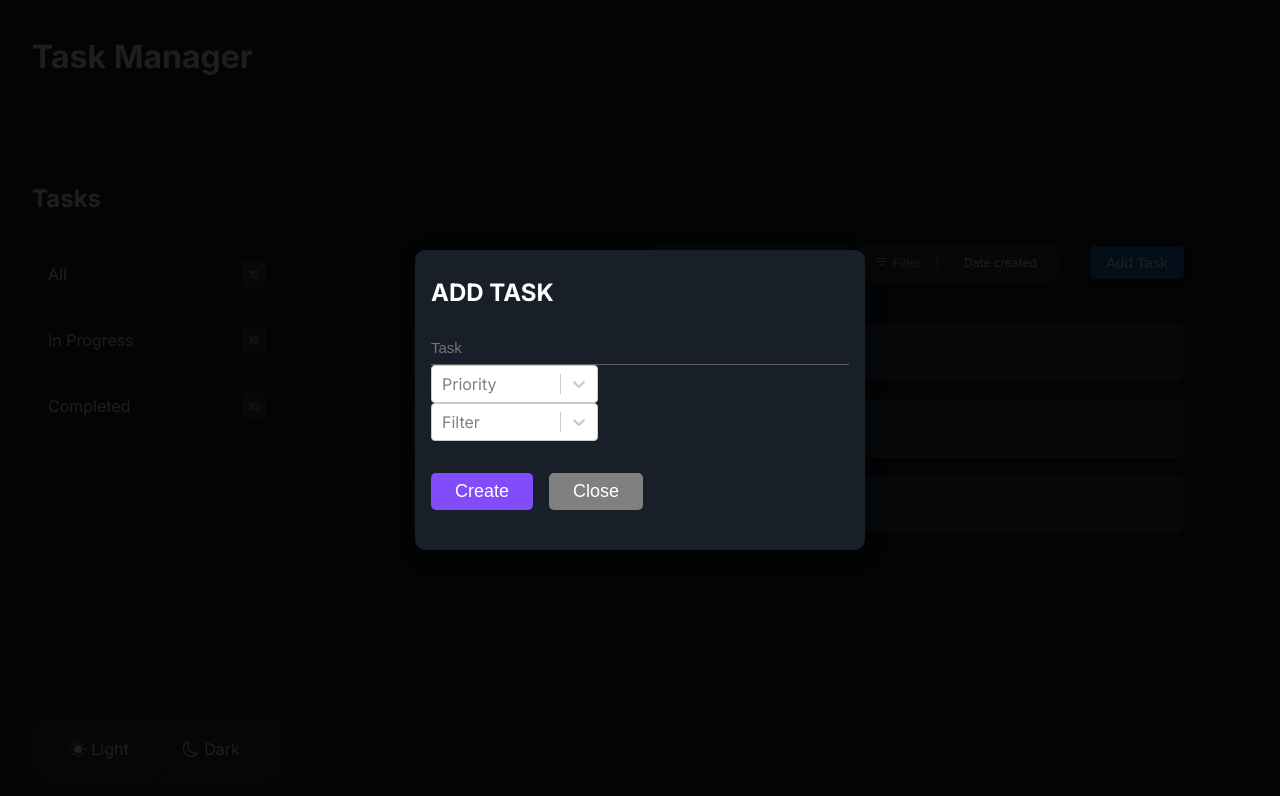
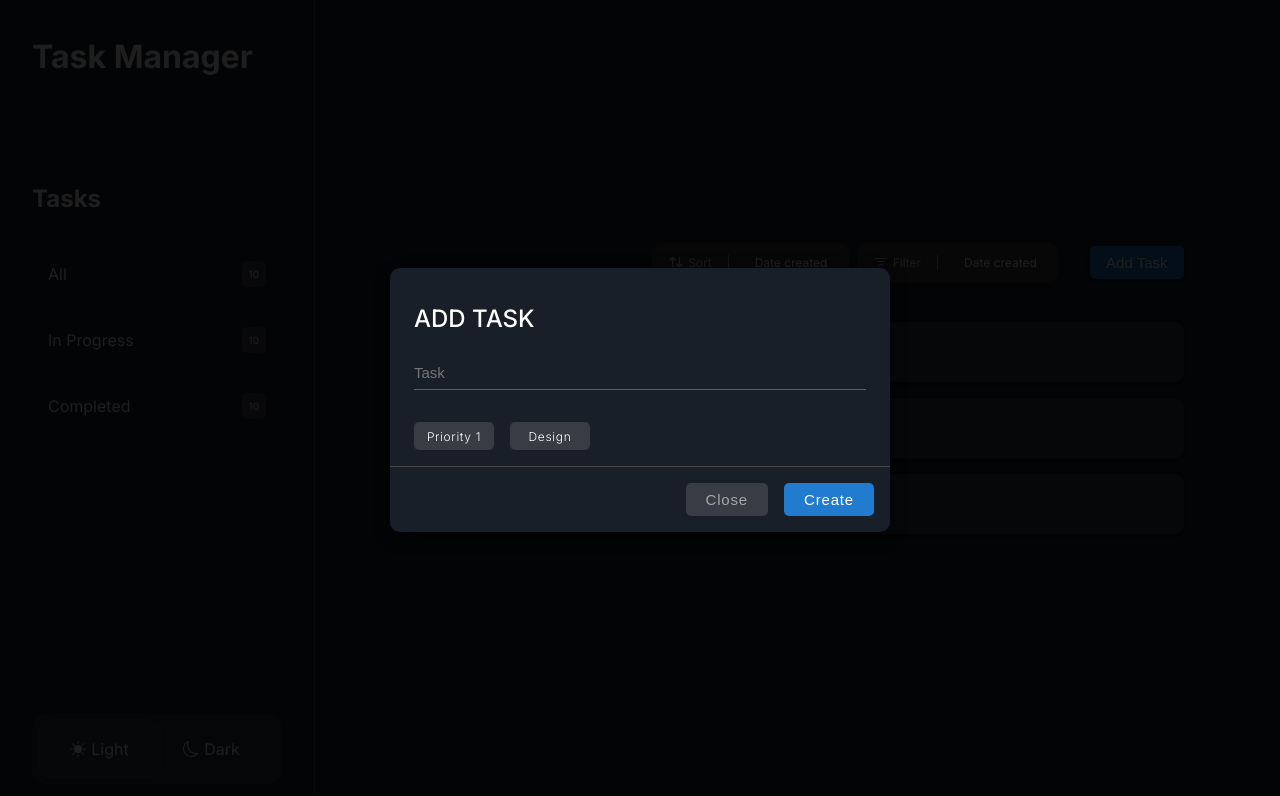
Before and after one commit to wx-it/reactjs-to-do-app, a React (Create React App) app: page / in a window 1280 px wide. Both pictures are taken after a click on the button "Add Task". Shown: the top 796 px of the page. Built offline with nearby package versions, Linux system fonts and the light colour scheme.

Commit message:
popup styling done

```diff
--- a/src/components/modal/Modal.jsx
+++ b/src/components/modal/Modal.jsx
@@ -53,6 +53,60 @@ const Modal = ({
     { value: "Personal", label: "Personal" },
   ];
 
+  const style = {
+    control: () => ({
+      display: "flex",
+      alignItems: "center",
+      justifyContent: "center",
+      textAlign: "center",
+      width: "5rem",
+      height: "1.75rem",
+      fontSize: "12px",
+      marginTop: "1rem",
+      letterSpacing: "0.055em",
+      fontWeight: "300",
+      padding: "0",
+      backgroundColor: "rgba(57, 60, 68, 1)",
+      border: "none",
+      color: "white",
+      outline: "none",
+      cursor: "pointer",
+      borderRadius: "5px",
+    }),
+    dropdownIndicator: () => ({
+      display: "none",
+    }),
+    indicatorSeparator: () => ({
+      display: "none",
+    }),
+    menuList: () => ({
+      fontSize: "12px",
+      width: "9.37rem",
+      color: "white",
+      backgroundColor: "rgba(57, 60, 68, 1)",
+    }),
+    option: (baseStyles) => ({
+      ...baseStyles,
+      margin: "none",
+      height: "100%",
+      cursor: "pointer",
+    }),
+    singleValue: (baseStyles) => ({
+      ...baseStyles,
+      color: "white",
+    }),
+  };
+
+  const theme = (theme) => ({
+    ...theme,
+    borderRadius: 0,
+    colors: {
+      ...theme.colors,
+      primary25: "rgba(33, 123, 207, 1)",
+      primary: "black",
+    },
+  });
+
   return (
     <Backdrop onClick={handleClose}>
       <motion.div
@@ -75,6 +129,7 @@ const Modal = ({
         <div className="add-task">
           <h2> {editId ? "EDIT TASK" : "ADD TASK"} </h2>
           <form action="" onSubmit={onSubmit}>
+            <div className="input-form">
               <input
                 type="text"
                 placeholder="Task"
@@ -82,41 +137,36 @@ const Modal = ({
                 value={text}
                 onChange={(e) => setText(e.currentTarget.value)}
               />
+            </div>
 
             <div className="dropdown">
               <Select
                 options={priorityOptions}
-                placeholder="Priority"
-                styles={{
-                  control: (baseStyles, state) => ({
-                    ...baseStyles,
-                    width: "40%",
-                  }),
-                }}
+                defaultValue={priorityOptions[0]}
+                isSearchable={false}
+                styles={style}
+                theme={theme}
               />
 
               <Select
                 options={filterOptions}
-                placeholder="Filter"
-                styles={{
-                  control: (baseStyles, state) => ({
-                    ...baseStyles,
-                    width: "40%",
-                  }),
-                }}
+                defaultValue={filterOptions[0]}
+                isSearchable={false}
+                styles={style}
+                theme={theme}
               />
             </div>
 
             <div className="create-task-btn">
+              <button type="button" onClick={handleClose}>
+                Close
+              </button>
               <button
                 type="submit"
                 onClick={() => (editId ? handleClose() : null)}
               >
                 {" "}
                 {editId ? "Edit" : "Create"}{" "}
-              </button>
-              <button type="button" onClick={handleClose}>
-                Close
               </button>
             </div>
           </form>
--- a/src/components/modal/modal.css
+++ b/src/components/modal/modal.css
@@ -1,9 +1,9 @@
 /*..........popup...........*/
 
 .add-task {
-  width: 450px;
+  width: 500px;
   border-radius: 10px;
-  padding: 0.5rem 1rem;
+  padding: 1rem 0rem;
   background-color: #181F28;
   box-shadow: 1px 5px 20px rgba(0, 0, 0, 0.2);
   z-index: 222;
@@ -11,53 +11,65 @@
 
 .add-task h2 {
   color: white;
+  font-weight: 500;
+  padding: 0 1.5rem;
 }
 
-.add-task form input {
+.input-form {
+  padding: 0 1.5rem;
+}
+
+.input-form input {
   border: none;
-  border-bottom: 1px #5F5F5F solid ;
+  border-bottom: 1px #5F5F5F solid;
   width: 100%;
   background-color: transparent;
   padding: 0.75rem 0rem 0.5rem 0rem;
   font-size: 15px;
   color: rgb(129, 125, 133);
-
 }
 
-.add-task form select {
-  width: 93.5%;
-  padding: 0.75rem 0 0.75rem 1rem;
-  border: none;
-  font-size: 15px;
-  color: rgb(129, 125, 133);
-  box-shadow: 0px 1px 5px 2px rgba(0, 0, 0, 0.1);
-}
-
-.add-task form input:focus,
-.add-task form select:focus {
+.input-form input:focus {
   outline: none;
 }
 
 .create-task-btn {
   display: flex;
   align-items: center;
-  justify-content: flex-start;
-  gap: 1rem;
-  width: 90%;
-  margin: 2rem 0;
+  justify-content: flex-end;
+  width: 100%;
+  padding-top: 1rem;
+  border-top: 1px solid rgba(69, 69, 69, 1);
+  margin-right: 1.5rem;
 }
 
 .create-task-btn button {
   border: none;
-  background-color: rgb(129, 77, 250);
-  color: white;
-  padding: 0.5rem 1.5rem;
+  background-color: rgba(57, 60, 68, 1);
+  color: rgba(167, 167, 167, 1);
+  padding: 0.5rem 1.25rem;
   border-radius: 5px;
   cursor: pointer;
-  font-size: 18px;
+  font-size: 15px;
   font-weight: 500;
+  letter-spacing: 0.055em;
+  margin-right: 1rem;
+
+
 }
 
 .create-task-btn button:last-child {
-  background-color: gray;
+  background-color: rgba(33, 123, 207, 1);
+  color: white;
 }
+
+
+.dropdown {
+  display: flex;
+  align-items: center;
+  justify-content: flex-start;
+  gap: 1rem;
+  padding: 0 1.5rem;
+  margin: 1rem 0;
+
+}
--- a/src/index.css
+++ b/src/index.css
@@ -1,4 +1,4 @@
-@import url('https://fonts.googleapis.com/css2?family=Inter:wght@400;500;700&display=swap');
+@import url('https://fonts.googleapis.com/css2?family=Inter:wght@300;400;500;700&display=swap');
 
 * {
   box-sizing: border-box;
```
Lines whose indentation alone changed are shown as unchanged.
